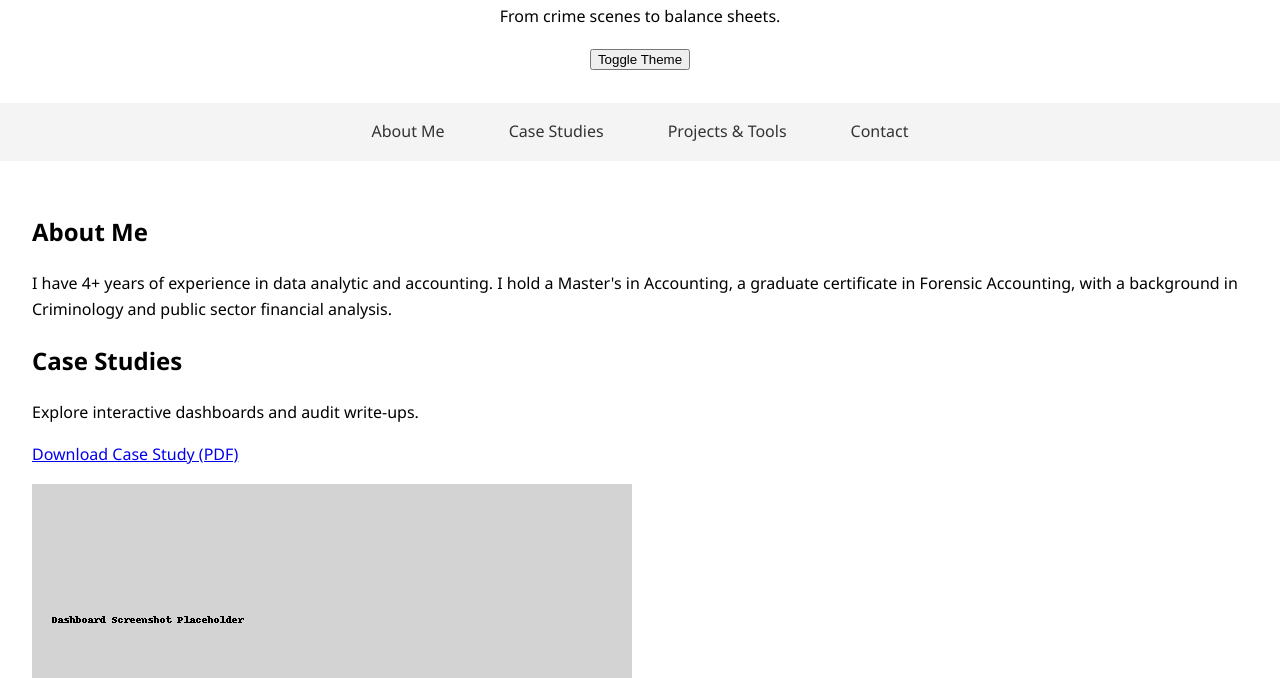
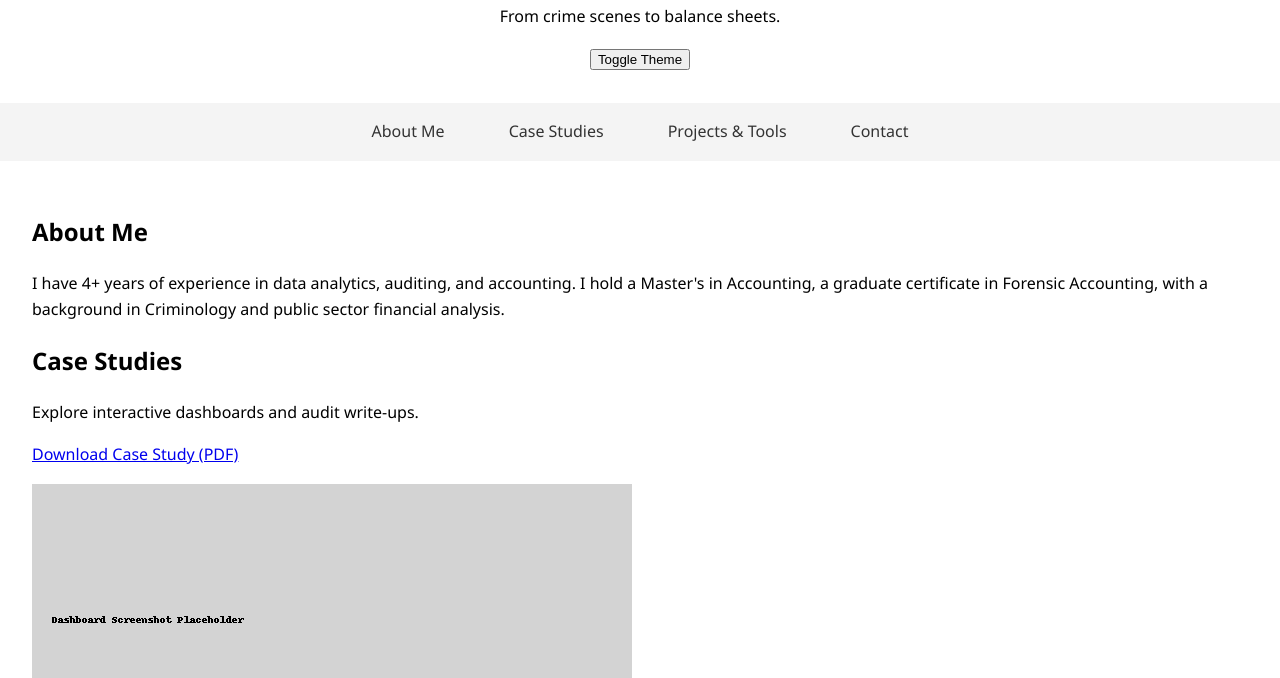
Before and after one commit to soujton/sarahoulton, a plain HTML site: page index.html in a window 1280 px wide. Shown: the part 122-800 px from the top of the page. Drawn offline with Linux system fonts and the light colour scheme; files whose address does not match are found by name.

Commit message:
Update index.html

```diff
--- a/index.html
+++ b/index.html
@@ -28,7 +28,7 @@
     <main>
         <section id="about">
             <h2>About Me</h2>
-            <p> I have 4+ years of experience in data analytic and accounting. I hold a Master's in Accounting, a graduate certificate in Forensic Accounting, with a background in Criminology and public sector financial analysis. </p>
+            <p> I have 4+ years of experience in data analytics, auditing, and accounting. I hold a Master's in Accounting, a graduate certificate in Forensic Accounting, with a background in Criminology and public sector financial analysis. </p>
         </section>
 
         <section id="case-studies">
```
